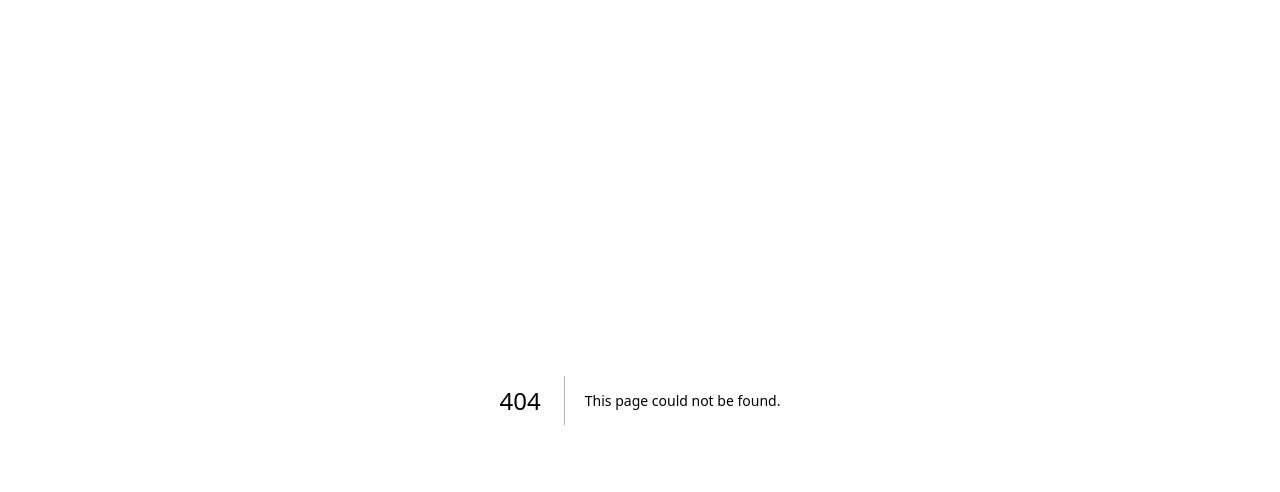
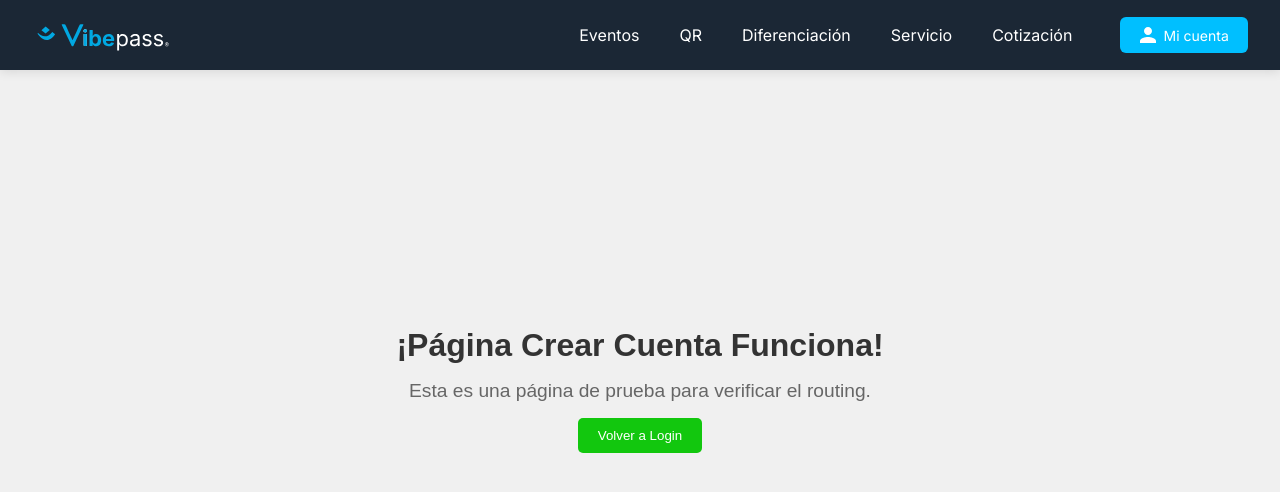
Before and after one commit to datoanalista/vibepass-web, a Next.js app: page /crear-cuenta-simple in a window 1280 px wide. Before the commit this address had no page. Shown: the top 492 px of the page. Built offline with nearby package versions, Linux system fonts and the light colour scheme.

Commit message:
TEST: Página crear-cuenta-simple para probar routing

```diff
--- /dev/null
+++ b/src/app/crear-cuenta-simple/page.tsx
@@ -0,0 +1,39 @@
+"use client";
+import React from "react";
+import UniversalHeader from "@/components/Shared/UniversalHeader/UniversalHeader";
+
+export default function CrearCuentaSimplePage() {
+  return (
+    <div style={{ minHeight: "100vh", backgroundColor: "#f0f0f0" }}>
+      <UniversalHeader />
+      <div style={{
+        display: "flex",
+        justifyContent: "center",
+        alignItems: "center",
+        height: "80vh",
+        flexDirection: "column"
+      }}>
+        <h1 style={{ fontSize: "2rem", color: "#333", marginBottom: "1rem" }}>
+          ¡Página Crear Cuenta Funciona!
+        </h1>
+        <p style={{ fontSize: "1.2rem", color: "#666" }}>
+          Esta es una página de prueba para verificar el routing.
+        </p>
+        <button
+          onClick={() => window.location.href = '/vibepass-web/login/'}
+          style={{
+            padding: "10px 20px",
+            backgroundColor: "#12C70E",
+            color: "white",
+            border: "none",
+            borderRadius: "5px",
+            cursor: "pointer",
+            marginTop: "1rem"
+          }}
+        >
+          Volver a Login
+        </button>
+      </div>
+    </div>
+  );
+}
--- a/src/app/login/page.tsx
+++ b/src/app/login/page.tsx
@@ -176,8 +176,8 @@ export default function LoginPage() {
               <span className={styles.noAccountText}>¿No tienes cuenta?</span>
               <button
                 onClick={() => {
-                  console.log('🚀 Navegando a /crear-cuenta');
-                  router.push('/crear-cuenta');
+                  console.log('🚀 Navegando a /crear-cuenta-simple');
+                  router.push('/crear-cuenta-simple');
                 }}
                 className={styles.createAccountLink}
                 type="button"
```
